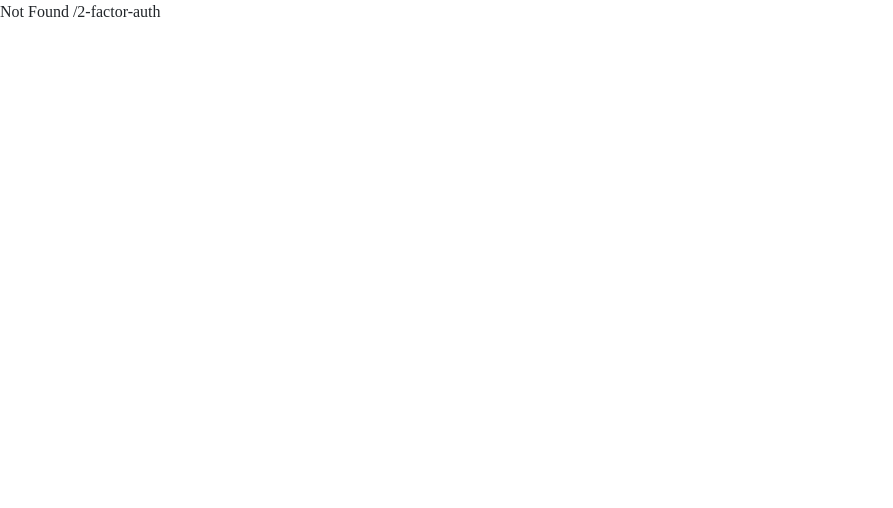
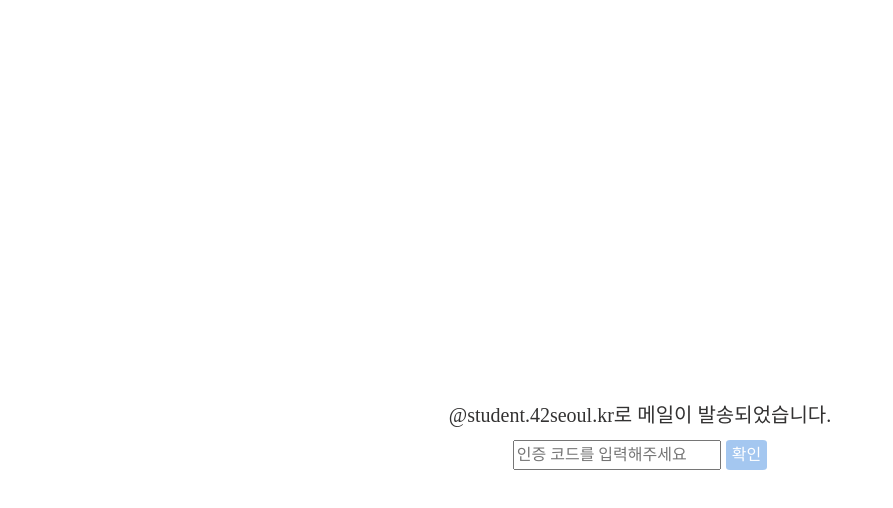
Before and after one commit to sohndohyun/bye_blackhole, a React (Create React App) app in the folder client/: page /2-factor-auth in a window 1280 px wide. Before the commit this address had no page. Shown: the top 508 px of the page, without its empty margins (0-893 px from the left). Built offline with nearby package versions, Linux system fonts and the light colour scheme; a web font is replaced by a local one.

Commit message:
add login auth(client)

```diff
--- a/client/src/App.tsx
+++ b/client/src/App.tsx
@@ -4,28 +4,40 @@ import './App.scss';
 import Chat from "./Chat/Chat";
 import Admin from "./Admin/Admin";
 import Lobby from "./Lobby/Lobby"
-import Login from './Login/Login'
 import "./Chat/styles/global.css";
-import { BrowserRouter as Router, Route, Switch } from "react-router-dom";
+import { BrowserRouter as Router, Route, Switch, Redirect } from "react-router-dom";
+import Auth from './Auth/Auth'
+//import Login from './Login/Login'
 
 function App() {
+
+	const redirect_auth = () => {
+		window.location.href = '/log/auth'
+		return null
+	}
+
 	return (
 	<div className="App">
 		<Router>
 		  <Switch>
-			{
 			<Route exact path="/" render={() =>
-				<Login />
+				sessionStorage.getItem('intraID') ?
+				<Lobby/> : redirect_auth()
 			}/>
-			}
+			<Route exact path="/2-factor-auth" render={() =>
+				<Auth/>
+			}/>
 			<Route path="/Admin" exact render={() =>
-				<Admin/>
+				sessionStorage.getItem('intraID') ?
+					<Admin/> : redirect_auth()
 			}/>
 			<Route path="/Lobby" exact render={() =>
-				<Lobby/>
+				sessionStorage.getItem('intraID') ?
+				<Lobby/> : redirect_auth()
 			}/>
 			<Route path="/Chat" exact render={() =>
-				<Chat/>
+				sessionStorage.getItem('intraID') ?
+				<Chat/> : redirect_auth()
 			}/>
 			<Route
 				render={({location}) => (
--- /dev/null
+++ b/client/src/Auth/Auth.tsx
@@ -0,0 +1,71 @@
+import axios from "axios";
+import React, { useEffect, useState } from "react";
+import './styles/Auth.scss'
+
+const Auth = () => {
+
+	const [IntraID, setIntraID] = useState('')
+	const [AuthCode, setAuthCode] = useState('')
+	const [WrongCode, setWrongCode] = useState(false)
+
+	useEffect(() => {
+		const url = window.location.href.split('?')
+		if (url[1])
+		{
+			const intra_id = url[1].split('=')
+			if (intra_id[0] === 'intra_id')
+			{
+				setIntraID(intra_id[1])
+				sessionStorage.setItem('intraID', intra_id[1])
+			}
+		}
+	})
+
+	const handleAuthCodeChange = (e:any) => {
+		setAuthCode(e.target.value);
+	};
+
+	const authCheck = async() => {
+		const res = await axios.post('/log/2-factor-auth', {
+			intra_id: IntraID,
+			auth_value: AuthCode
+		})
+
+		if (res.data.auth_result)
+		{
+			if (res.data.id)
+			{
+				sessionStorage.setItem("nickname", res.data.id);
+				document.location.href="/lobby"
+			}
+			else
+				document.location.href="/admin"
+		}
+		else
+		{
+			setWrongCode(true)
+		}
+	}
+
+
+	return (
+	<div className="auth-box">
+		<div className="auth-comment">
+			{IntraID}@student.42seoul.kr로 메일이 발송되었습니다.
+		</div>
+		<div>
+			<input placeholder="인증 코드를 입력해주세요" onChange={handleAuthCodeChange}/>
+			<button onClick={authCheck} className="auth-btn">확인</button>
+		</div>
+		{WrongCode ?
+			<div className="wrong-code">
+				잘못된 코드입니다.
+			</div>
+			: null
+		}
+	</div>
+	)
+
+}
+
+export default Auth
--- /dev/null
+++ b/client/src/Auth/styles/Auth.scss
@@ -0,0 +1,23 @@
+.auth-box{
+	margin-top: 400px;
+	text-align: center;
+
+	.auth-comment{
+		font-size: 20px;
+		margin: 10px;
+		color: rgb(51, 50, 50)
+	}
+
+	.auth-btn{
+		background-color: rgb(164, 199, 240);
+		color: white;
+		border: none;
+		border-radius: 10%;
+		margin-left: 5px;
+		height: 30px;
+	}
+
+	.wrong-code{
+		color: red;
+	}
+}
```
Also changed, not shown: 25 other files (tests, documents, lock files or other folders).
